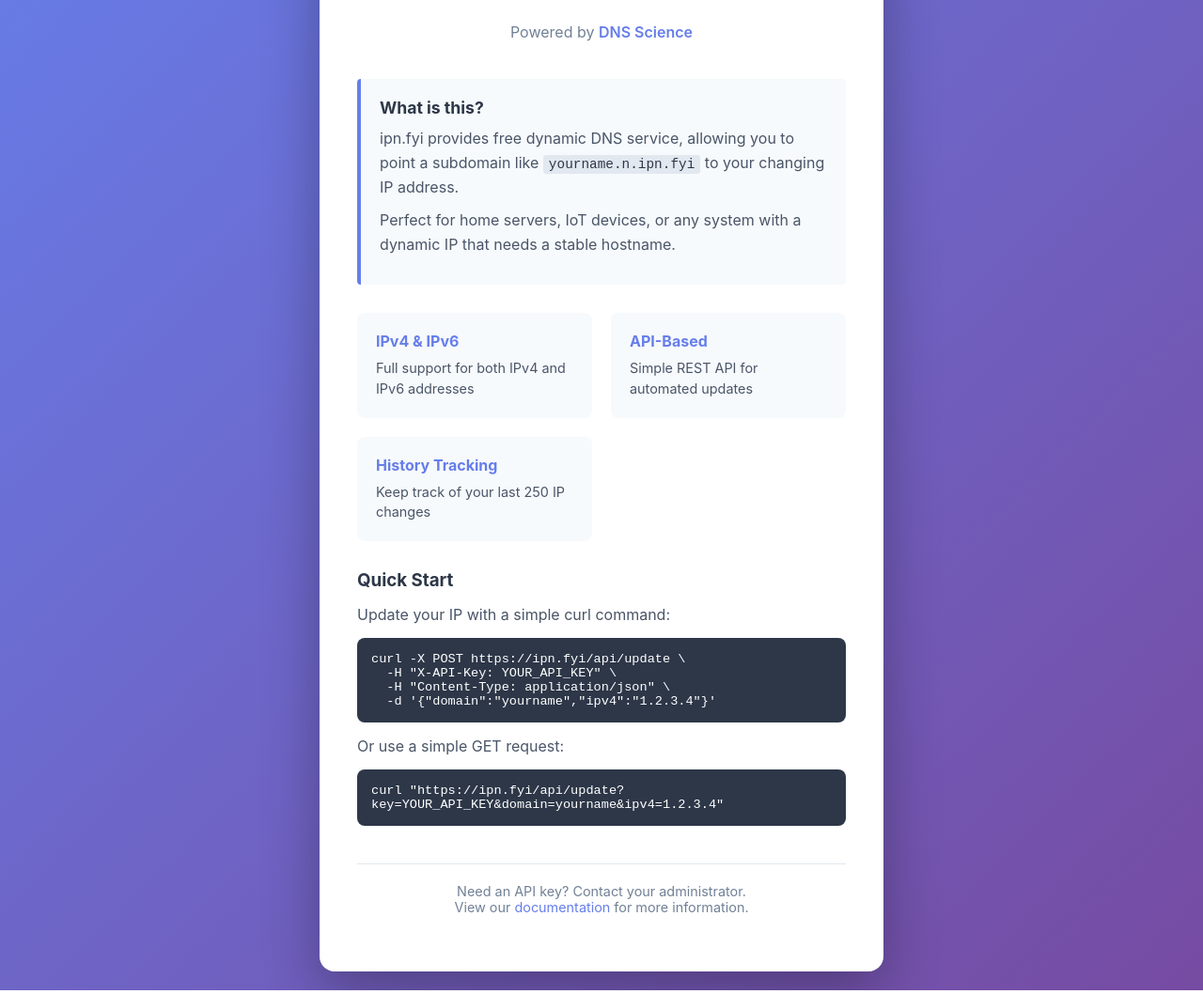
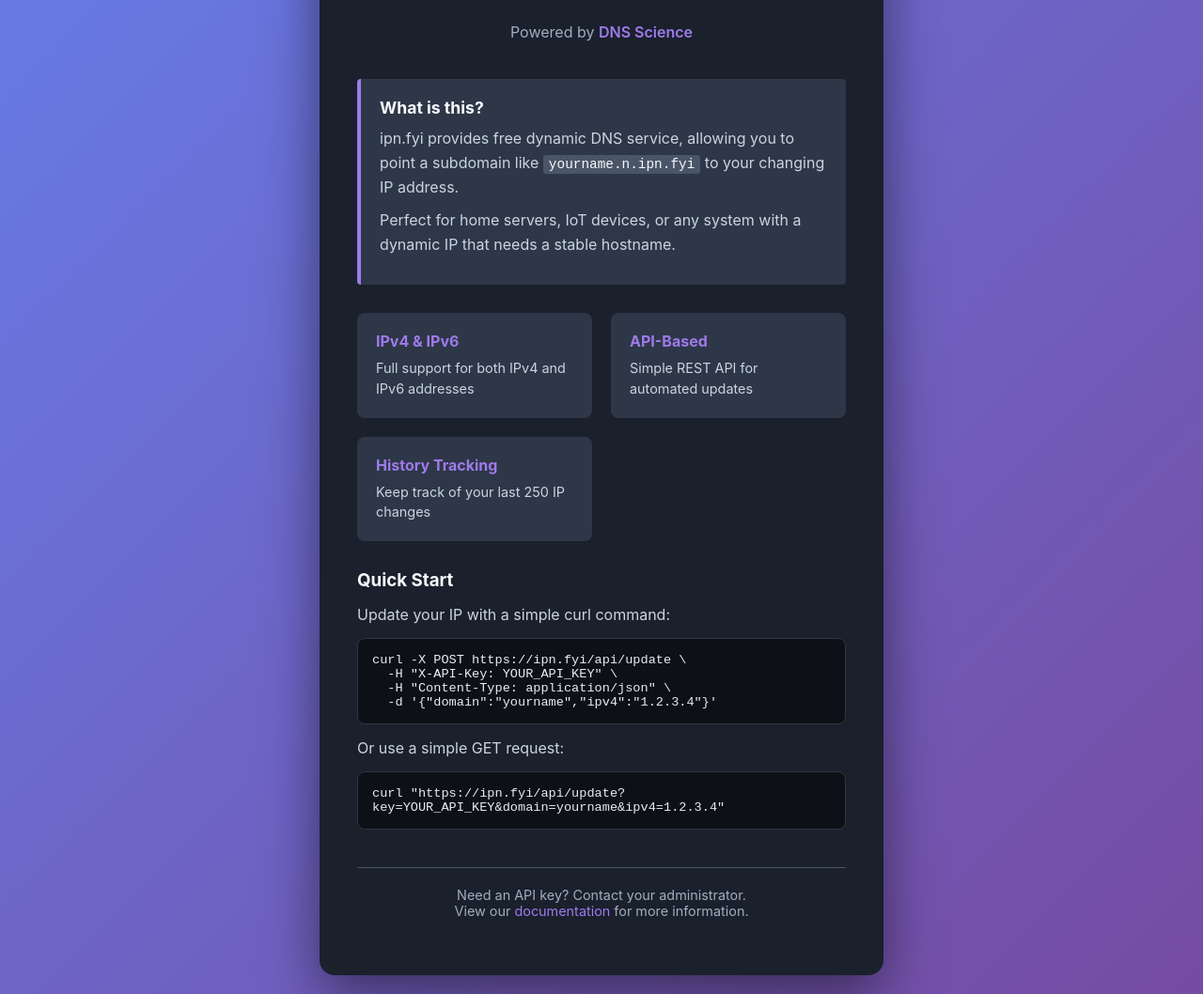
Before and after one commit to straticus1/ipnfyi, a website: page public/index.html in a window 1280 px wide. Shown: the part 179-1237 px from the top of the page at 94% size. Drawn offline with Linux system fonts and the light colour scheme.

Commit message:
Update landing page to dark grey theme

```diff
--- a/public/index.html
+++ b/public/index.html
@@ -22,48 +22,48 @@
         }
 
         .container {
-            background: white;
+            background: #1a202c;
             border-radius: 16px;
             padding: 60px 40px;
             max-width: 600px;
             width: 100%;
-            box-shadow: 0 20px 60px rgba(0, 0, 0, 0.3);
+            box-shadow: 0 20px 60px rgba(0, 0, 0, 0.5);
             text-align: center;
         }
 
         h1 {
             font-size: 2.5rem;
-            color: #2d3748;
+            color: #f7fafc;
             margin-bottom: 10px;
             font-weight: 700;
         }
 
         .subtitle {
             font-size: 1.25rem;
-            color: #4a5568;
+            color: #cbd5e0;
             margin-bottom: 40px;
         }
 
         .powered-by {
             font-size: 1rem;
-            color: #718096;
+            color: #a0aec0;
             margin-bottom: 40px;
         }
 
         .powered-by a {
-            color: #667eea;
+            color: #9f7aea;
             text-decoration: none;
             font-weight: 600;
             transition: color 0.3s ease;
         }
 
         .powered-by a:hover {
-            color: #764ba2;
+            color: #b794f4;
         }
 
         .info-box {
-            background: #f7fafc;
-            border-left: 4px solid #667eea;
+            background: #2d3748;
+            border-left: 4px solid #9f7aea;
             padding: 20px;
             margin: 30px 0;
             text-align: left;
@@ -71,24 +71,24 @@
         }
 
         .info-box h3 {
-            color: #2d3748;
+            color: #f7fafc;
             margin-bottom: 10px;
             font-size: 1.1rem;
         }
 
         .info-box p {
-            color: #4a5568;
+            color: #cbd5e0;
             line-height: 1.6;
             margin-bottom: 10px;
         }
 
         .info-box code {
-            background: #e2e8f0;
+            background: #4a5568;
             padding: 2px 6px;
             border-radius: 3px;
             font-family: 'Courier New', monospace;
             font-size: 0.9rem;
-            color: #2d3748;
+            color: #f7fafc;
         }
 
         .api-info {
@@ -97,26 +97,27 @@
         }
 
         .api-info h3 {
-            color: #2d3748;
+            color: #f7fafc;
             margin-bottom: 15px;
         }
 
         .api-endpoint {
-            background: #2d3748;
-            color: #fff;
+            background: #0d1117;
+            color: #e6edf3;
             padding: 15px;
             border-radius: 8px;
             font-family: 'Courier New', monospace;
             font-size: 0.85rem;
             overflow-x: auto;
             margin-bottom: 15px;
+            border: 1px solid #30363d;
         }
 
         .footer {
             margin-top: 40px;
             padding-top: 20px;
-            border-top: 1px solid #e2e8f0;
-            color: #718096;
+            border-top: 1px solid #4a5568;
+            color: #a0aec0;
             font-size: 0.9rem;
         }
 
@@ -128,20 +129,20 @@
         }
 
         .feature {
-            background: #f7fafc;
+            background: #2d3748;
             padding: 20px;
             border-radius: 8px;
             text-align: left;
         }
 
         .feature h4 {
-            color: #667eea;
+            color: #9f7aea;
             margin-bottom: 8px;
             font-size: 1rem;
         }
 
         .feature p {
-            color: #4a5568;
+            color: #cbd5e0;
             font-size: 0.9rem;
             line-height: 1.5;
         }
@@ -179,7 +180,7 @@
 
         <div class="api-info">
             <h3>Quick Start</h3>
-            <p style="color: #4a5568; margin-bottom: 15px;">Update your IP with a simple curl command:</p>
+            <p style="color: #cbd5e0; margin-bottom: 15px;">Update your IP with a simple curl command:</p>
             <div class="api-endpoint">
 curl -X POST https://ipn.fyi/api/update \<br>
 &nbsp;&nbsp;-H "X-API-Key: YOUR_API_KEY" \<br>
@@ -187,7 +188,7 @@ curl -X POST https://ipn.fyi/api/update \<br>
 &nbsp;&nbsp;-d '{"domain":"yourname","ipv4":"1.2.3.4"}'
             </div>
 
-            <p style="color: #4a5568; margin-bottom: 15px;">Or use a simple GET request:</p>
+            <p style="color: #cbd5e0; margin-bottom: 15px;">Or use a simple GET request:</p>
             <div class="api-endpoint">
 curl "https://ipn.fyi/api/update?key=YOUR_API_KEY&domain=yourname&ipv4=1.2.3.4"
             </div>
@@ -195,7 +196,7 @@ curl "https://ipn.fyi/api/update?key=YOUR_API_KEY&domain=yourname&ipv4=1.2.3.4"
 
         <div class="footer">
             <p>Need an API key? Contact your administrator.</p>
-            <p>View our <a href="https://www.dnsscience.io" target="_blank" style="color: #667eea; text-decoration: none;">documentation</a> for more information.</p>
+            <p>View our <a href="https://www.dnsscience.io" target="_blank" style="color: #9f7aea; text-decoration: none;">documentation</a> for more information.</p>
         </div>
     </div>
 </body>
```
